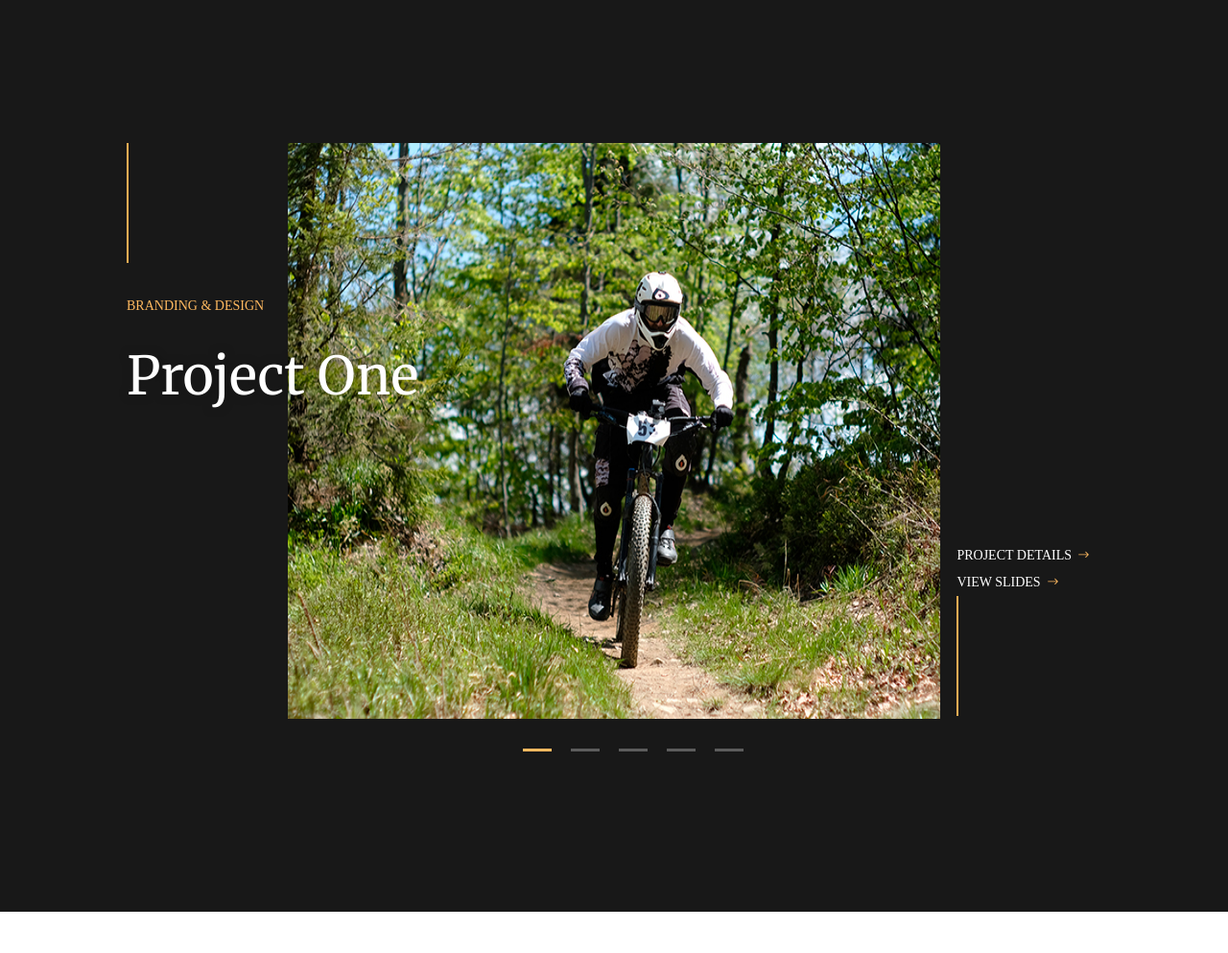
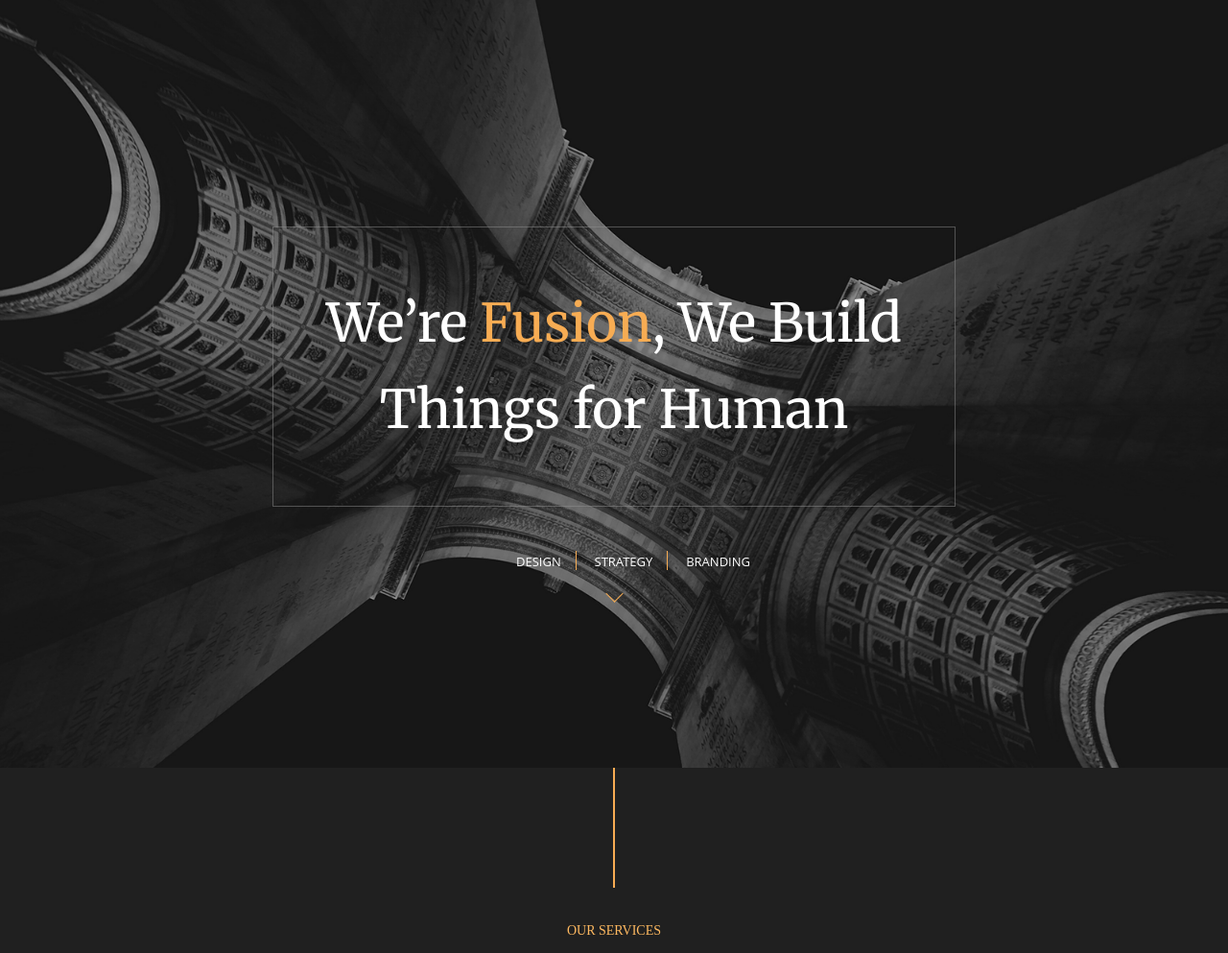
Before and after one commit to ocodeok/ocodeok.github.io, a plain HTML site: page Fusion/index.html in a window 1280 px wide. Shown: the top 993 px of the page at 96% size. Before the commit the page ends 950 px from the top, so only its background shows below. Drawn offline with nearby package versions, Linux system fonts and the light colour scheme.

Commit message:
Update index.html

```diff
--- a/Fusion/index.html
+++ b/Fusion/index.html
@@ -10,7 +10,7 @@
 
 </head>
 <body>
-    <!-- <section class="fusion flex align-items__center">
+    <section class="fusion flex align-items__center">
         <div class="container">
             <h1>
                 We’re <span>Fusion</span>, We Build
@@ -78,7 +78,7 @@
                 </div>
             </div>
         </div>
-    </section> -->
+    </section>
 
 <section class="first-project">
     <div class="slider-place">
```
